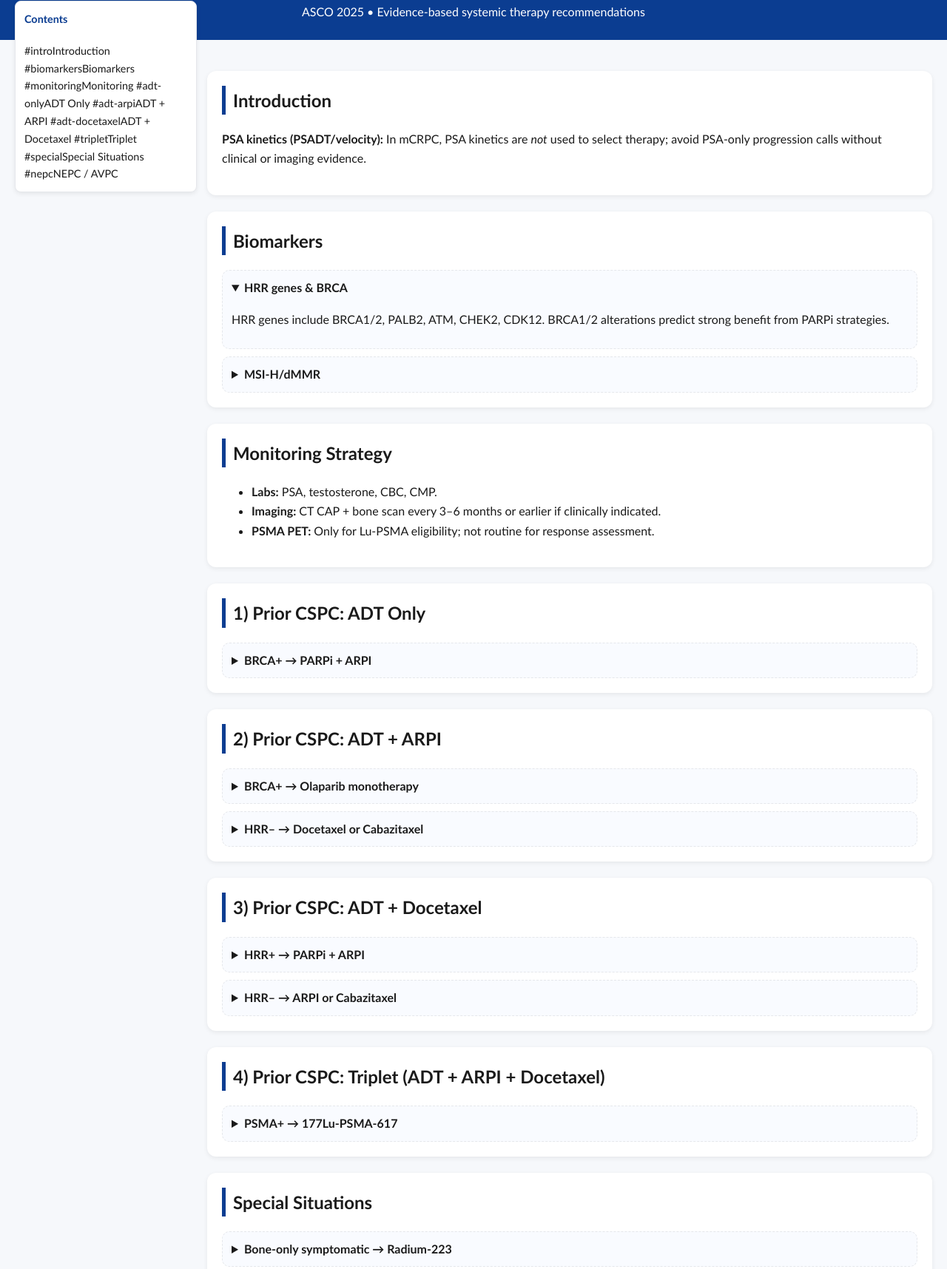
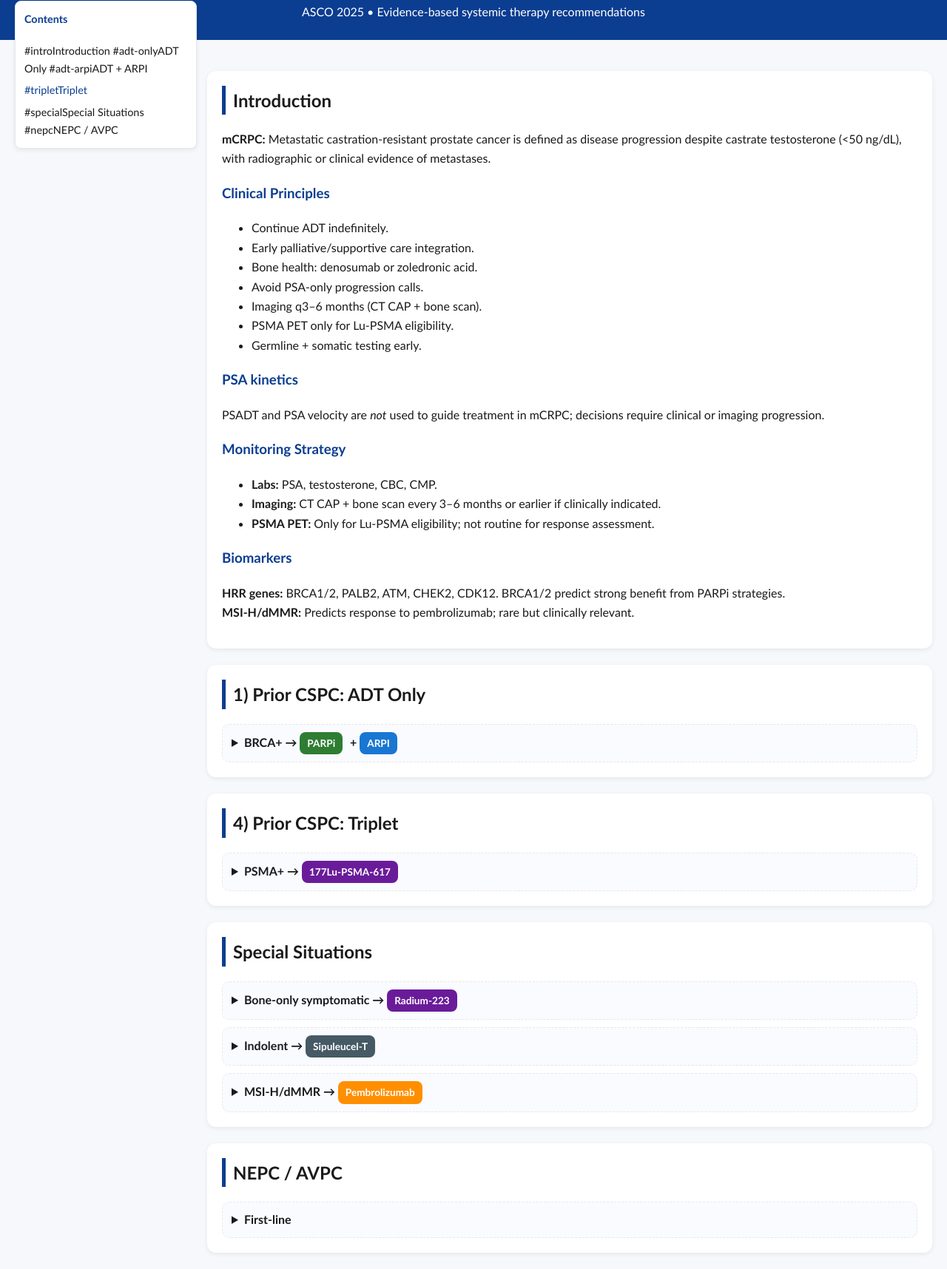
Before and after one commit to dralisamir/mcrpc-algorithm, a plain HTML site: page index.html in a window 1280 px wide. Shown: the part 79-1795 px from the top of the page at 74% size. Drawn offline with Linux system fonts and the light colour scheme.

Commit message:
Update index.html

```diff
--- a/index.html
+++ b/index.html
@@ -66,11 +66,9 @@
 <nav>
   <h4>Contents</h4>
   #introIntroduction</a>
-  #biomarkersBiomarkers</a>
-  #monitoringMonitoring</a>
   #adt-onlyADT Only</a>
   #adt-arpiADT + ARPI</a>
-  #adt-docetaxelADT + Docetaxel</a>
+  <a hrefcetaxelADT + Docetaxel</a>
   #tripletTriplet</a>
   #specialSpecial Situations</a>
   #nepcNEPC / AVPC</a>
@@ -82,53 +80,46 @@
 <!-- INTRO -->
 <section class="card" id="intro">
   <h2>Introduction</h2>
-  <p><strong>PSA kinetics (PSADT/velocity):</strong> In mCRPC, PSA kinetics are <em>not</em> used to select therapy; avoid PSA-only progression calls without clinical or imaging evidence.</p>
-</section>
-
-<!-- BIOMARKERS -->
-<section class="card" id="biomarkers">
-  <h2>Biomarkers</h2>
-  <details open>
-    <summary>HRR genes & BRCA</summary>
-    <p>HRR genes include BRCA1/2, PALB2, ATM, CHEK2, CDK12. BRCA1/2 alterations predict strong benefit from PARPi strategies.</p>
-  </details>
-  <details>
-    <summary>MSI-H/dMMR</summary>
-    <p>MSI-H/dMMR predicts response to pembrolizumab; rare in prostate cancer but clinically relevant.</p>
-  </details>
-</section>
-
-<!-- MONITORING -->
-<section class="card" id="monitoring">
-  <h2>Monitoring Strategy</h2>
+  <p><strong>mCRPC:</strong> Metastatic castration-resistant prostate cancer is defined as disease progression despite castrate testosterone (&lt;50 ng/dL), with radiographic or clinical evidence of metastases.</p>
+  <h3>Clinical Principles</h3>
+  <ul>
+    <li>Continue ADT indefinitely.</li>
+    <li>Early palliative/supportive care integration.</li>
+    <li>Bone health: denosumab or zoledronic acid.</li>
+    <li>Avoid PSA-only progression calls.</li>
+    <li>Imaging q3–6 months (CT CAP + bone scan).</li>
+    <li>PSMA PET only for Lu-PSMA eligibility.</li>
+    <li>Germline + somatic testing early.</li>
+  </ul>
+  <h3>PSA kinetics</h3>
+  <p>PSADT and PSA velocity are <em>not</em> used to guide treatment in mCRPC; decisions require clinical or imaging progression.</p>
+  <h3>Monitoring Strategy</h3>
   <ul>
     <li><strong>Labs:</strong> PSA, testosterone, CBC, CMP.</li>
     <li><strong>Imaging:</strong> CT CAP + bone scan every 3–6 months or earlier if clinically indicated.</li>
     <li><strong>PSMA PET:</strong> Only for Lu-PSMA eligibility; not routine for response assessment.</li>
   </ul>
+  <h3>Biomarkers</h3>
+  <p><strong>HRR genes:</strong> BRCA1/2, PALB2, ATM, CHEK2, CDK12. BRCA1/2 predict strong benefit from PARPi strategies.<br>
+  <strong>MSI-H/dMMR:</strong> Predicts response to pembrolizumab; rare but clinically relevant.</p>
 </section>
 
 <!-- ADT ONLY -->
 <section class="card" id="adt-only">
   <h2>1) Prior CSPC: ADT Only</h2>
   <details>
-    <summary>BRCA+ → PARPi + ARPI</summary>
-    <div class="tag parpi">PARPi</div><div class="tag arpi">ARPI</div>
+    <summary>BRCA+ → <span class="tag parpi">PARPi</span> + <span class="tag arpi">ARPI</span></summary>
     <p>Options: Olaparib + Abiraterone; Niraparib + Abiraterone; Talazoparib + Enzalutamide.</p>
     <div class="evidence">
-      <strong>PROpel (2023)</strong> rPFS HR 0.29; OS HR 0.83 overall; BRCA OS HR 0.47 https://doi.org/10.1016/S1470-2045(23)00382-0DOI</a><br>
-      <strong>TALAPRO-2 (2023)</strong> rPFS HR 0.45 HRR+ https://doi.org/10.1016/S0140-6736(23)01055-3DOI</a><br>
-      <strong>MAGNITUDE (2023)</strong> rPFS HR 0.53 HRR+ <a class="doi" href="httpsO.22.01649DOI</a>
+      <strong>PROpel (2023)</strong> rPFS HR 0.29; OS HR 0.83 overall; BRCA OS HR 0.47 <a class="doi" href="https://doi.org/10.101-0DOI</a><br>
+      <strong>TALAPRO-2 (2023)</strong> rPFS HR 0.45 HRR+ <a class="doi" href="https://doi.org/10.1016/S0140-6736(23)010 <strong>MAGNITUDE (2023)</strong> rPFS HR 0.53 HRR+ <a class="doi" href="https://doi.orgDOI</a>
     </div>
   </details>
   <details>
-    <summary>HRR– → ARPI or Docetaxel</summary>
-    <div class="tag arpi">ARPI</div><div class="tag taxane">Taxane</div>
+    <summary>HRR– → <span class="tag arpi">ARPI</span> or <span class="tag taxane">Taxane</span></summary>
     <div class="evidence">
-      <strong>COU-AA-302 (2013)</strong> Abiraterone rPFS HR 0.52; OS HR 0.81 https://doi.org/10.1016/S1470-2045(14)71205-7DOI</a><br>
-      <strong>PREVAIL (2014)</strong> Enzalutamide rPFS HR 0.32; OS HR 0.77 https://doi.org/10.1056/NEJMoa1405095DOI</a><br>
-      <strong>TAX-327 (2004)</strong> Docetaxel OS HR 0.79 https://doi.org/10.1056/NEJMoa040720DOI</a>
-    </div>
+      <strong>COU-AA-302 (2013)</strong> Abiraterone rPFS HR 0.52; OS HR 0.81 <a class="doi" href="https://doi.org/10.1016/S1470-2045(14)71205strong>PREVAIL (2014)</strong> Enzalutamide rPFS HR 0.32; OS HR 0.77 <a class="doi" href="https://doi.org/10.1056<br>
+      <strong>TAX-327 (2004)</strong> Docetaxel OS HR 0.79 <a class="doi" href="https://doi.org/10.1056/NEJMoaiv>
   </details>
 </section>
 
@@ -136,18 +127,15 @@
 <section class="card" id="adt-arpi">
   <h2>2) Prior CSPC: ADT + ARPI</h2>
   <details>
-    <summary>BRCA+ → Olaparib monotherapy</summary>
-    <div class="tag parpi">PARPi</div>
+    <summary>BRCA+ → <span class="tag parpi">Olaparib</span> monotherapy</summary>
     <div class="evidence">
-      <strong>PROfound (2020)</strong> rPFS HR 0.22; OS HR 0.63 https://doi.org/10.1056/NEJMoa1911440DOI</a>
+      <strong>PROfound (2020)</strong> rPFS HR 0.22; OS HR 0.63 <a classdoi.org/10.1056/NEJMoa1911440DOI</a>
     </div>
   </details>
   <details>
-    <summary>HRR– → Docetaxel or Cabazitaxel</summary>
-    <div class="tag taxane">Taxane</div>
+    <summary>HRR– → <span class="tag taxane">Cabazitaxel</span></summary>
     <div class="evidence">
-      <strong>CARD (2019)</strong> Cabazitaxel vs ARPI switch rPFS HR 0.54; OS HR 0.64 https://doi.org/10.1056/NEJMoa1911206DOI</a>
-    </div>
+      <strong>CARD (2019)</strong> rPFS HR 0.54; OS HR 0.64 <a class="doi" href="https://doi.org/10.1056/NEJMoa191>
   </details>
 </section>
 
@@ -155,11 +143,7 @@
 <section class="card" id="adt-docetaxel">
   <h2>3) Prior CSPC: ADT + Docetaxel</h2>
   <details>
-    <summary>HRR+ → PARPi + ARPI</summary>
-    <p>Same as ADT-only branch.</p>
-  </details>
-  <details>
-    <summary>HRR– → ARPI or Cabazitaxel</summary>
+    <summary>HRR– → <span class="tag arpi">ARPI</span> or <span class="tag taxane">Cabazitaxel</span></summary>
     <div class="evidence">
       <strong>COU-AA-301 (2011)</strong> Abiraterone rPFS HR 0.66; OS HR 0.74 https://doi.org/10.1016/S1470-2045(12)70379-0DOI</a><br>
       <strong>AFFIRM (2012)</strong> Enzalutamide rPFS HR 0.40; OS HR 0.63 https://doi.org/10.1056/NEJMoa1207506DOI</a><br>
@@ -170,10 +154,9 @@
 
 <!-- Triplet -->
 <section class="card" id="triplet">
-  <h2>4) Prior CSPC: Triplet (ADT + ARPI + Docetaxel)</h2>
+  <h2>4) Prior CSPC: Triplet</h2>
   <details>
-    <summary>PSMA+ → 177Lu-PSMA-617</summary>
-    <div class="tag radio">Radiopharm</div>
+    <summary>PSMA+ → <span class="tag radio">177Lu-PSMA-617</span></summary>
     <div class="evidence">
       <strong>VISION (2021)</strong> rPFS HR 0.40; OS HR 0.62 https://doi.org/10.1056/NEJMoa2107322DOI</a>
     </div>
@@ -184,22 +167,19 @@
 <section class="card" id="special">
   <h2>Special Situations</h2>
   <details>
-    <summary>Bone-only symptomatic → Radium-223</summary>
-    <div class="tag radio">Radiopharm</div>
+    <summary>Bone-only symptomatic → <span class="tag radio">Radium-223</span></summary>
     <div class="evidence">
       <strong>ALSYMPCA (2013)</strong> OS HR 0.70 https://doi.org/10.1056/NEJMoa1213755DOI</a>
     </div>
   </details>
   <details>
-    <summary>Indolent → Sipuleucel-T</summary>
-    <div class="tag other">Cellular therapy</div>
+    <summary>Indolent → <span class="tag other">Sipuleucel-T</span></summary>
     <div class="evidence">
       <strong>IMPACT (2010)</strong> OS HR 0.73 https://doi.org/10.1056/NEJMoa1001294DOI</a>
     </div>
   </details>
   <details>
-    <summary>MSI-H/dMMR → Pembrolizumab</summary>
-    <div class="tag immuno">Immunotherapy</div>
+    <summary>MSI-H/dMMR → <span class="tag immuno">Pembrolizumab</span></summary>
     <div class="evidence">
       <strong>KEYNOTE-158 (2020)</strong> ORR ~40%; OS median ~23.5 mo https://doi.org/10.1200/JCO.19.02105DOI</a>
     </div>
```
